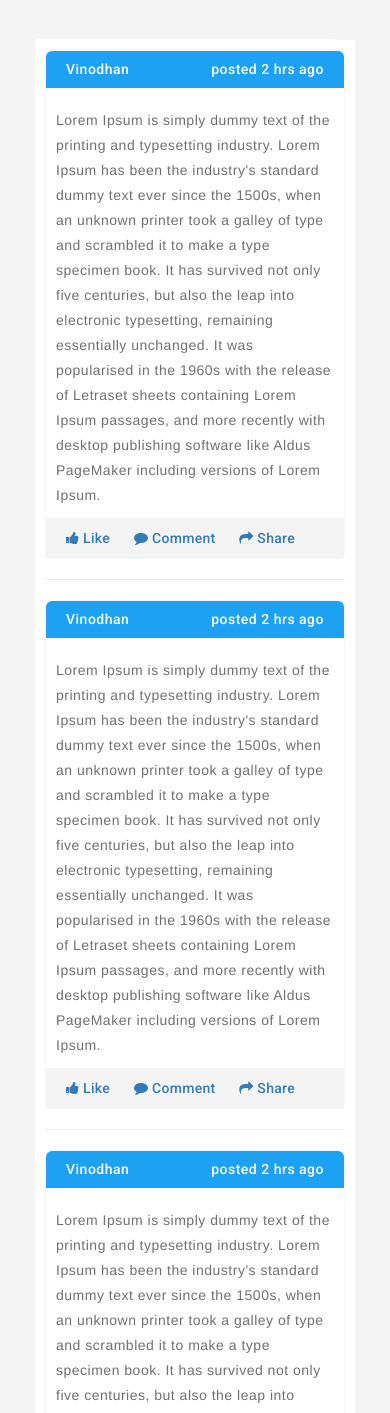
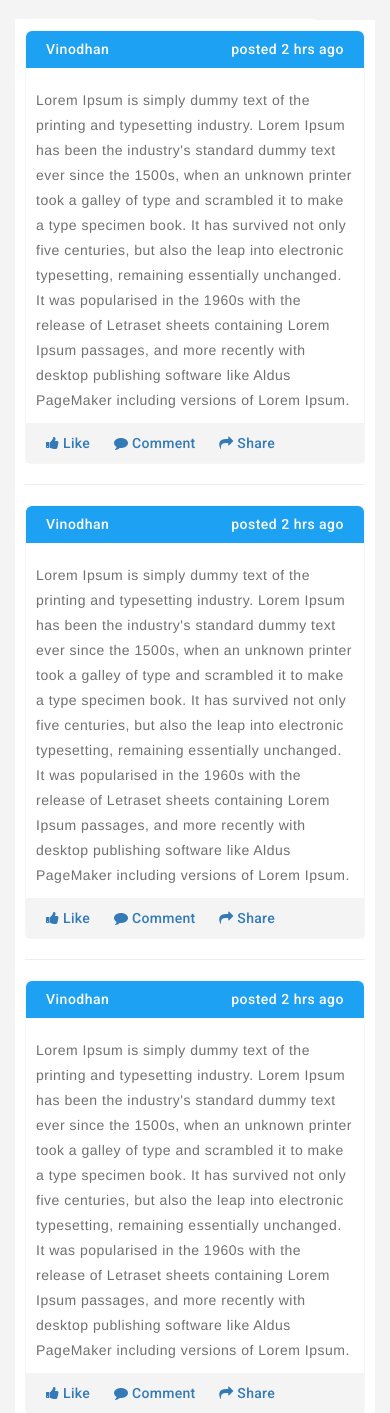
Before and after one commit to startersup/education, a PHP site: page /forum.html in a window 390 px wide. Shown: the part 51-1464 px from the top of the page. Run offline with PHP 8.4, Linux system fonts and the light colour scheme; some web fonts are replaced.

Commit message:
Update forum.css
ss

```diff
--- a/assets/css/forum.css
+++ b/assets/css/forum.css
@@ -43,3 +43,12 @@
 {
     text-decoration: none;
 }
+
+@media screen and (max-width: 600px) {
+
+.forumpad
+    {
+        padding:0px;
+    }
+
+}
```
